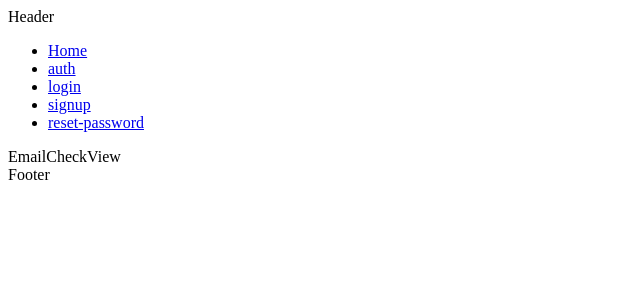
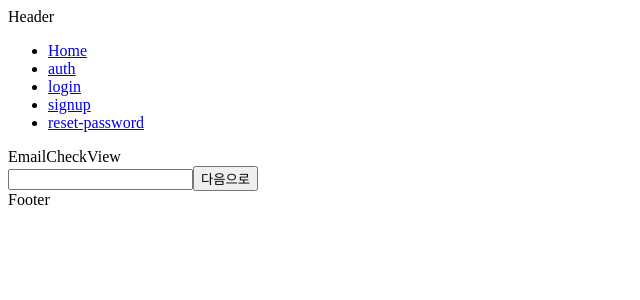
Before and after one commit to s-hyeop/test-project-vue, a Vue app: page /auth in a window 1280 px wide. Shown: the top 300 px of the page, without its empty margins (0-640 px from the left). Built offline with nearby package versions, Linux system fonts and the light colour scheme.

Commit message:
추가: 이메일 확인 페이지

```diff
--- a/src/views/auth/EmailCheckView.vue
+++ b/src/views/auth/EmailCheckView.vue
@@ -1,5 +1,74 @@
 <template>
   <div>EmailCheckView</div>
+  <input type="email" v-model="email" />
+  <button type="button" @click="checkEmail" :disabled="loading">
+    {{ loading ? '확인 중...' : '다음으로' }}
+  </button>
+
+  <base-modal
+    v-model="isShow"
+    btnConfirmText="회원가입"
+    btnCancelText="취소"
+    @confirm="onConfirm"
+    @cancel="onCancel"
+  >
+    <template #title>알림</template>
+    <template #content>[{{ email }}]해당 계정으로 회원가입을 하시겠습니까?</template>
+  </base-modal>
 </template>
 
-<script setup></script>
+<script setup>
+import { ref } from 'vue';
+import router from '@/router';
+import { authApi } from '@/services/authApi';
+import BaseModal from '@/components/common/BaseModal.vue';
+import { useAppStore } from '@/stores/app';
+
+const appStore = useAppStore();
+const email = ref(null);
+const loading = ref(false);
+const isShow = ref(false);
+
+const checkEmail = async () => {
+  loading.value = true;
+
+  try {
+    if (!email.value) {
+      console.log('이메일을 입력해주세요.'); // TO-DO: VALID, TOAST
+      return;
+    }
+
+    const res = await authApi.checkEmailExist(email.value);
+    if (res.data.exists) {
+      router.push({ name: 'login', query: { email: email.value } });
+    } else {
+      showModal();
+    }
+  } catch (e) {
+    console.log(e.message); // TO-DO: TOAST
+  } finally {
+    loading.value = false;
+  }
+};
+
+const showModal = () => {
+  isShow.value = true;
+};
+
+const onConfirm = async () => {
+  isShow.value = false;
+  appStore.show('인증코드 전송 중...');
+  try {
+    const res = await authApi.sendSignupCode(email.value);
+    router.push({ name: 'signup', query: { email: email.value } });
+  } catch (error) {
+    console.log('error.message'); // TODO: TOAST
+  } finally {
+    appStore.hidden();
+  }
+};
+
+const onCancel = () => {
+  isShow.value = false;
+};
+</script>
```
